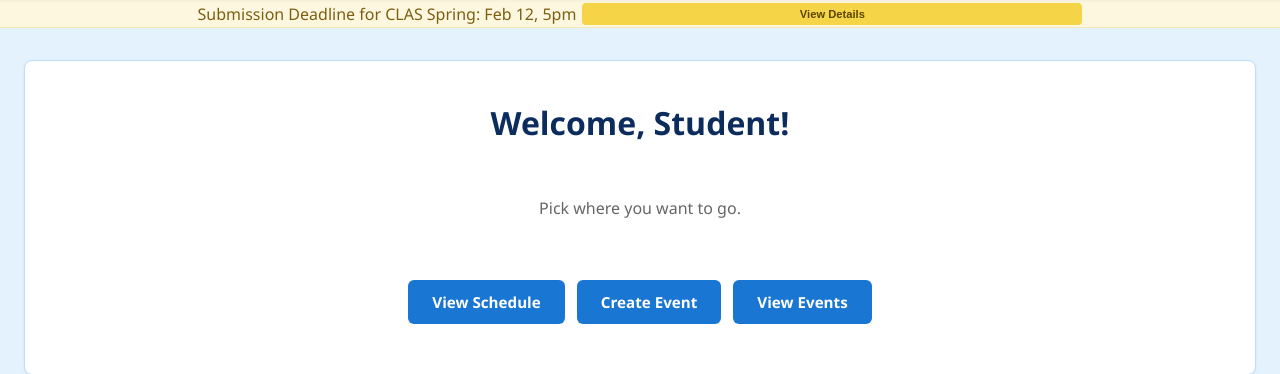
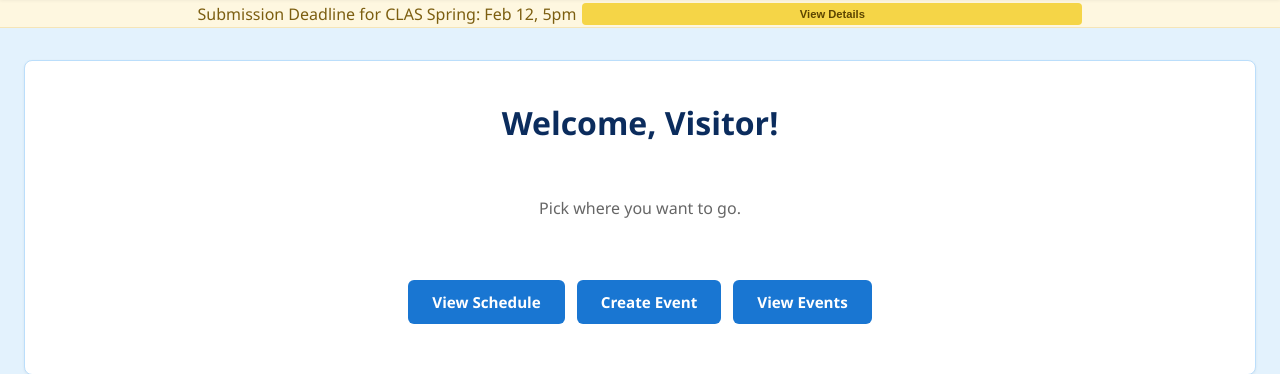
Before and after one commit to NotSMX/Group-Sprint-3-Flask-App, a Flask app: page /home in a window 1280 px wide. Shown: the part 56-430 px from the top of the page. Run offline with Flask 3, Linux system fonts and the light colour scheme.

Commit message:
updated welcome msg

```diff
--- a/templates/home.html
+++ b/templates/home.html
@@ -30,7 +30,7 @@
 
   <main class="shell">
     <section class="hero">
-      <h1>Welcome, {{ user.name or 'Student' }}!</h1>
+      <h1>Welcome, {{ user.name or 'Visitor' }}!</h1>
       <p>Pick where you want to go.</p>
       <div class="actions">
         <a class="btn" href="{{ url_for('main.schedule') }}">View Schedule</a>
```
